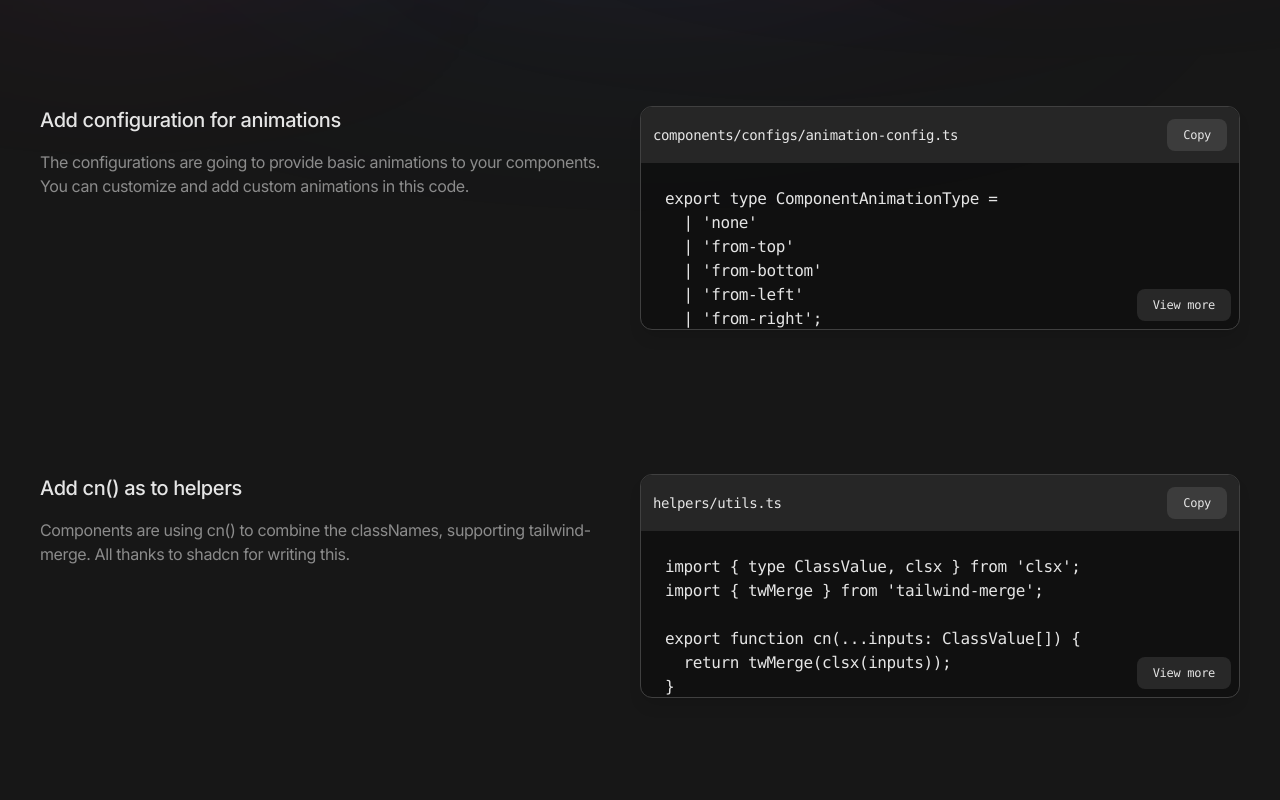
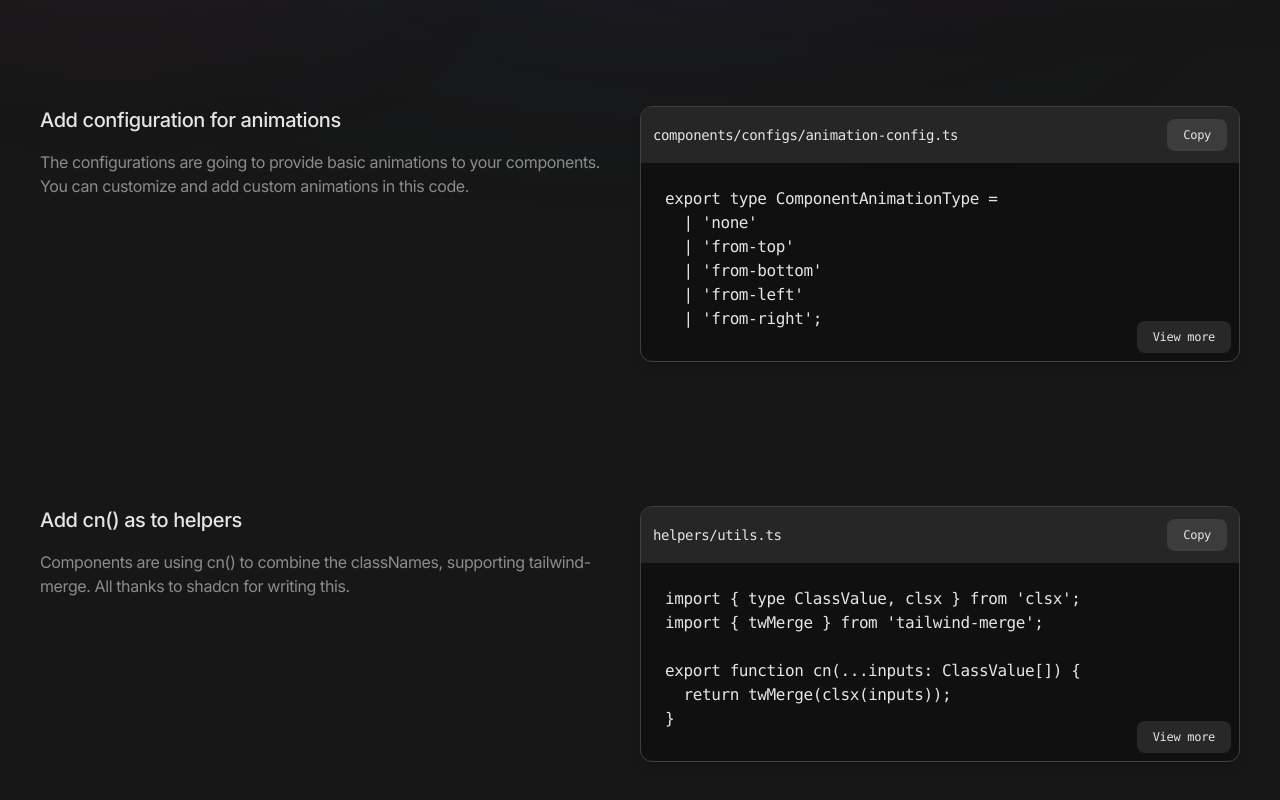
Before and after one commit to with-tw/cookies, a Next.js app: page /getting-started in a window 1280 px wide. Shown: the part 870-1670 px from the top of the page. Built offline with nearby package versions, Linux system fonts and the light colour scheme; no server answers.

Commit message:
💄 Improve code block component

```diff
--- a/components/ui/button.tsx
+++ b/components/ui/button.tsx
@@ -2,7 +2,6 @@
 import { cn } from '@/helpers/utils';
 import { ArrowRight, ChevronRight, Loader2 } from 'lucide-react';
 import { ReactNode, forwardRef, useState } from 'react';
-
 import { motion } from 'framer-motion';
 import { ComponentAnimationType } from '@/components/configs/animation-config';
 import { ComponentAnimation } from '@/components/configs/animation-config';
--- a/components/website/code-block.tsx
+++ b/components/website/code-block.tsx
@@ -23,7 +23,7 @@ export const CodeBlock = forwardRef<HTMLDivElement, CodeBlockProps>(
         className={cn(
           'code-block font-mono bg-black/30 rounded-xl relative min-w-[600px] w-fit border border-neutral-700 shadow-lg',
           !fileName && 'p-6',
-          viewMore ? 'h-fit overflow-hidden' : 'max-h-[300px] overflow-hidden',
+          viewMore ? 'h-fit max-h-[600px] overflow-scroll' : 'max-h-[300px] overflow-hidden',
           'max-md:min-w-[300px] max-md:w-full max-md:overflow-scroll',
           className,
         )}
@@ -57,7 +57,7 @@ export const CodeBlock = forwardRef<HTMLDivElement, CodeBlockProps>(
           <Button
             variant="secondary"
             size="sm"
-            className="absolute z-40 bottom-2 right-2"
+            className="sticky bottom-2 right-2 ml-auto"
             onClick={() => setViewMore(!viewMore)}>
             {' '}
             {viewMore ? 'View less' : 'View more'}
```
